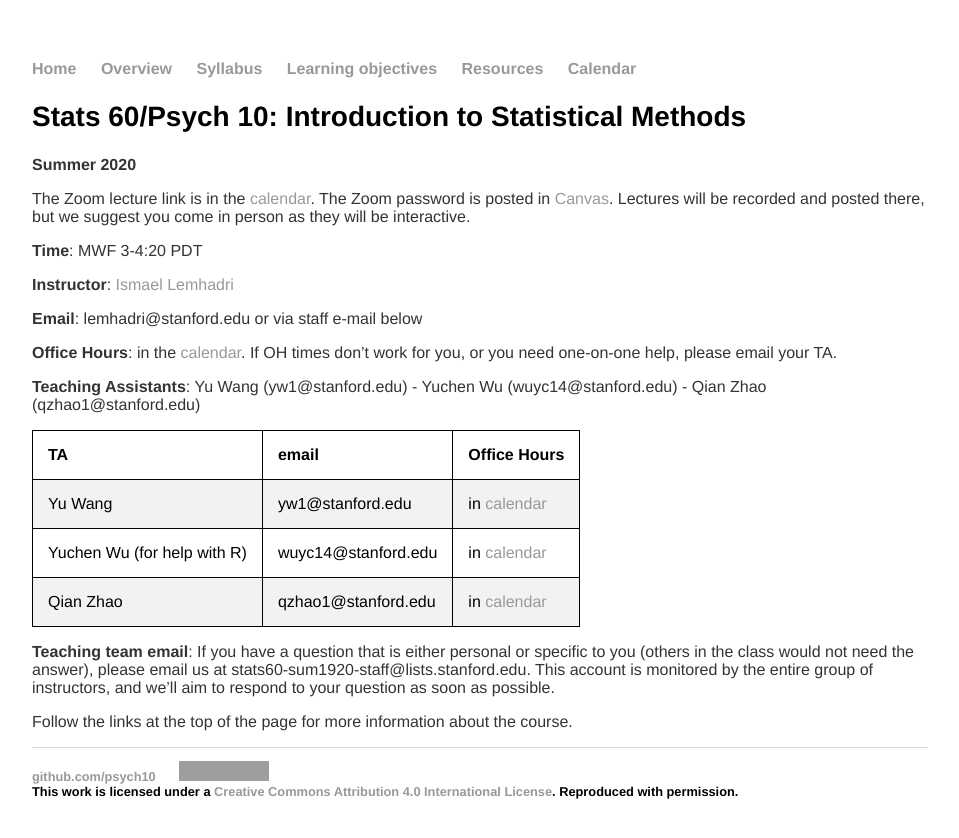
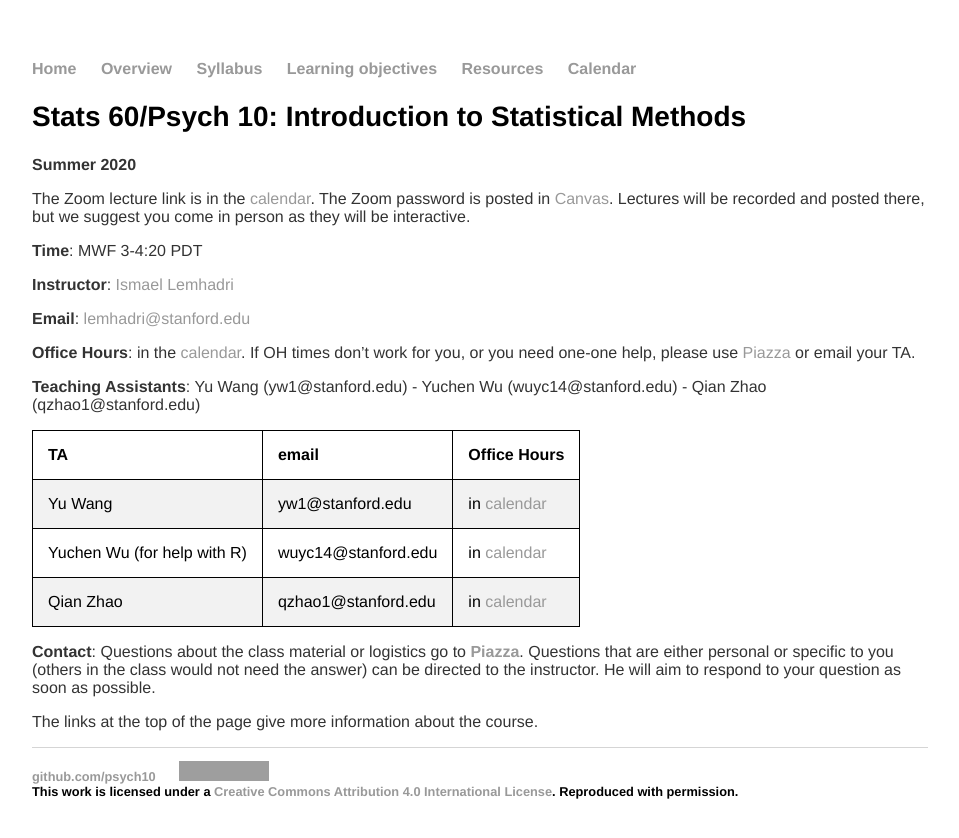
Before and after one commit to stats60/stats60.github.io, a Jekyll site: the page built from index.md, in a window 1280 px wide. Shown: the top 838 px of the page, without its empty margins (160-1119 px from the left). Built offline with Jekyll 4.4.1, drawn with Linux system fonts in a browser that asks for light colours; grey boxes are pictures that could not be loaded.

Commit message:
added piazza; removed mailing list

```diff
--- a/index.md
+++ b/index.md
@@ -13,10 +13,10 @@ The Zoom lecture link is in the [calendar](../calendar). The Zoom password is po
 
 **Instructor**: [Ismael Lemhadri](https://ismael.lemhadri.org)
 
-**Email**: lemhadri@stanford.edu or via staff e-mail below
+**Email**: [lemhadri@stanford.edu](mailto:lemhadri@stanford.edu?subject=[stats60] Private question from a student)
 
 **Office Hours**: in the [calendar](../calendar).
-If OH times don't work for you, or you need one-on-one help, please email your TA.
+If OH times don't work for you, or you need one-one help, please use [Piazza](https://piazza.com/stanford/summer2020/stats60psych10stats160) or email your TA.
 
 **Teaching Assistants**: Yu Wang (yw1@stanford.edu) - Yuchen Wu (wuyc14@stanford.edu) - Qian Zhao (qzhao1@stanford.edu)
 
@@ -25,6 +25,6 @@ If OH times don't work for you, or you need one-on-one help, please email your T
 |Yuchen Wu (for help with R)|wuyc14@stanford.edu|in [calendar](../calendar)|
 |Qian Zhao|qzhao1@stanford.edu|in [calendar](../calendar)|
 
-**Teaching team email**: If you have a question that is either personal or specific to you (others in the class would not need the answer), please email us at stats60-sum1920-staff@lists.stanford.edu. This account is monitored by the entire group of instructors, and we’ll aim to respond to your question as soon as possible.
+**Contact**: Questions about the class material or logistics go to **[Piazza](https://piazza.com/stanford/summer2020/stats60psych10stats160)**. Questions that are either personal or specific to you (others in the class would not need the answer) can be directed to the instructor. He will aim to respond to your question as soon as possible.
 
-Follow the links at the top of the page for more information about the course.
+The links at the top of the page give more information about the course.
```
